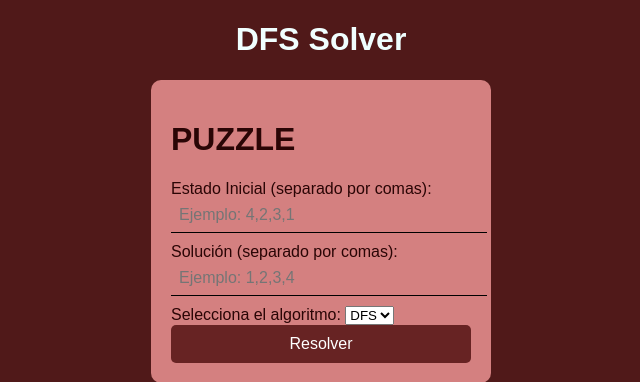
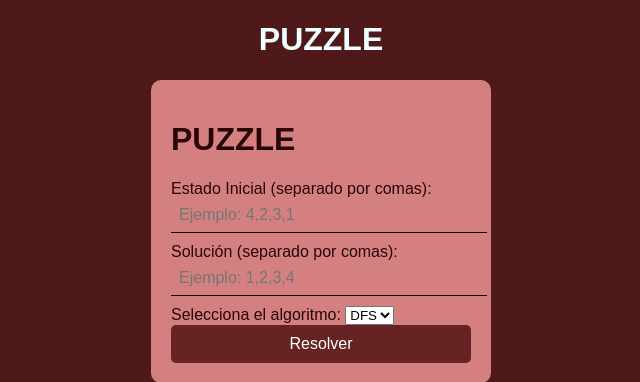
Before and after one commit to ROSY1304/api-exa, a Flask app: page / in a window 1280 px wide. Shown: the top 382 px of the page, without its empty margins (319-959 px from the left). Run offline with Flask 3, Linux system fonts and the light colour scheme.

Commit message:
Update index.html

```diff
--- a/templates/index.html
+++ b/templates/index.html
@@ -68,7 +68,7 @@
 </head>
 <body>
 
-    <h1>DFS Solver</h1>
+    <h1>PUZZLE</h1>
     <form action="/solve" method="post">
         <h1>PUZZLE</h1>
         <label for="estado_inicial">Estado Inicial (separado por comas):</label>
```
